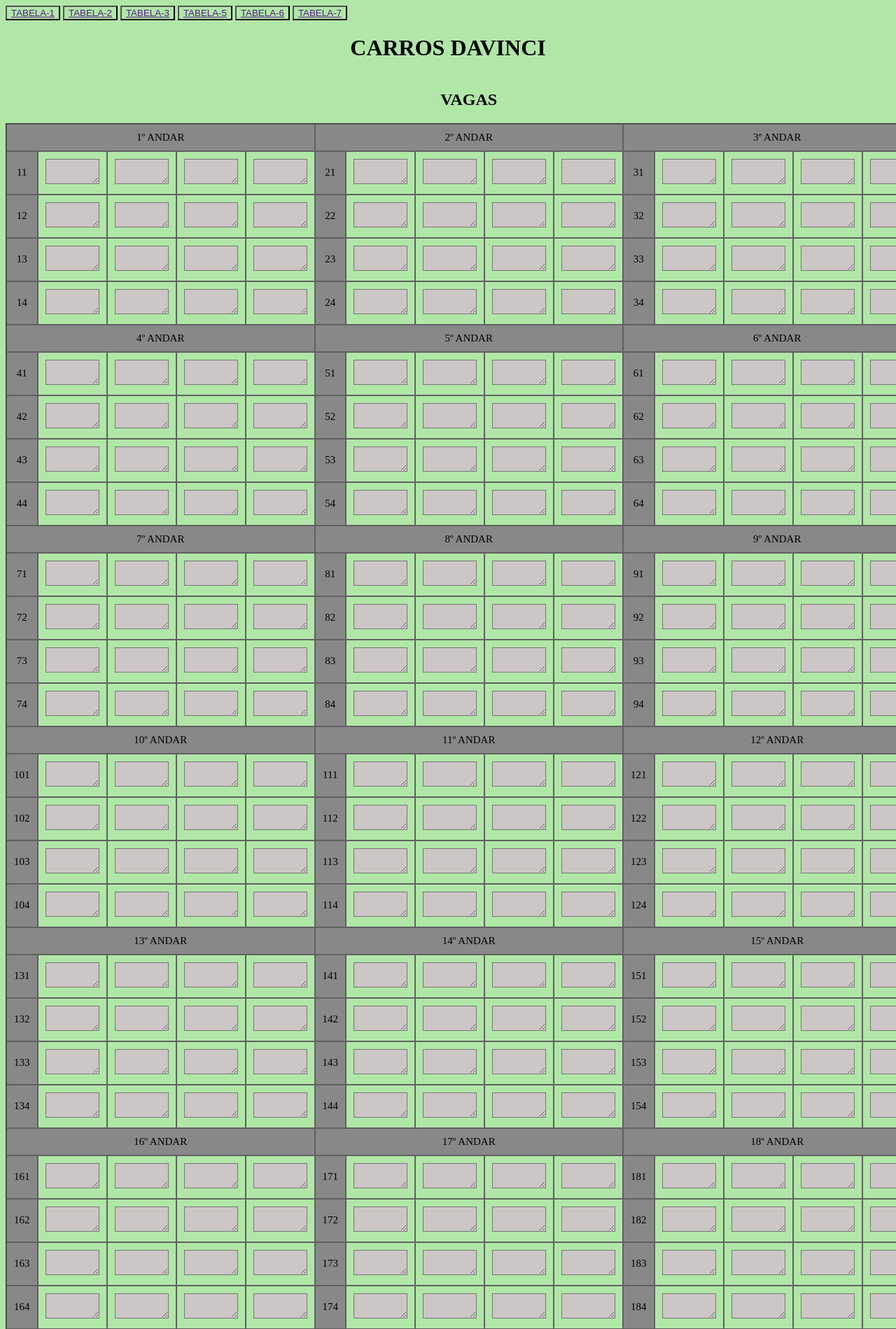
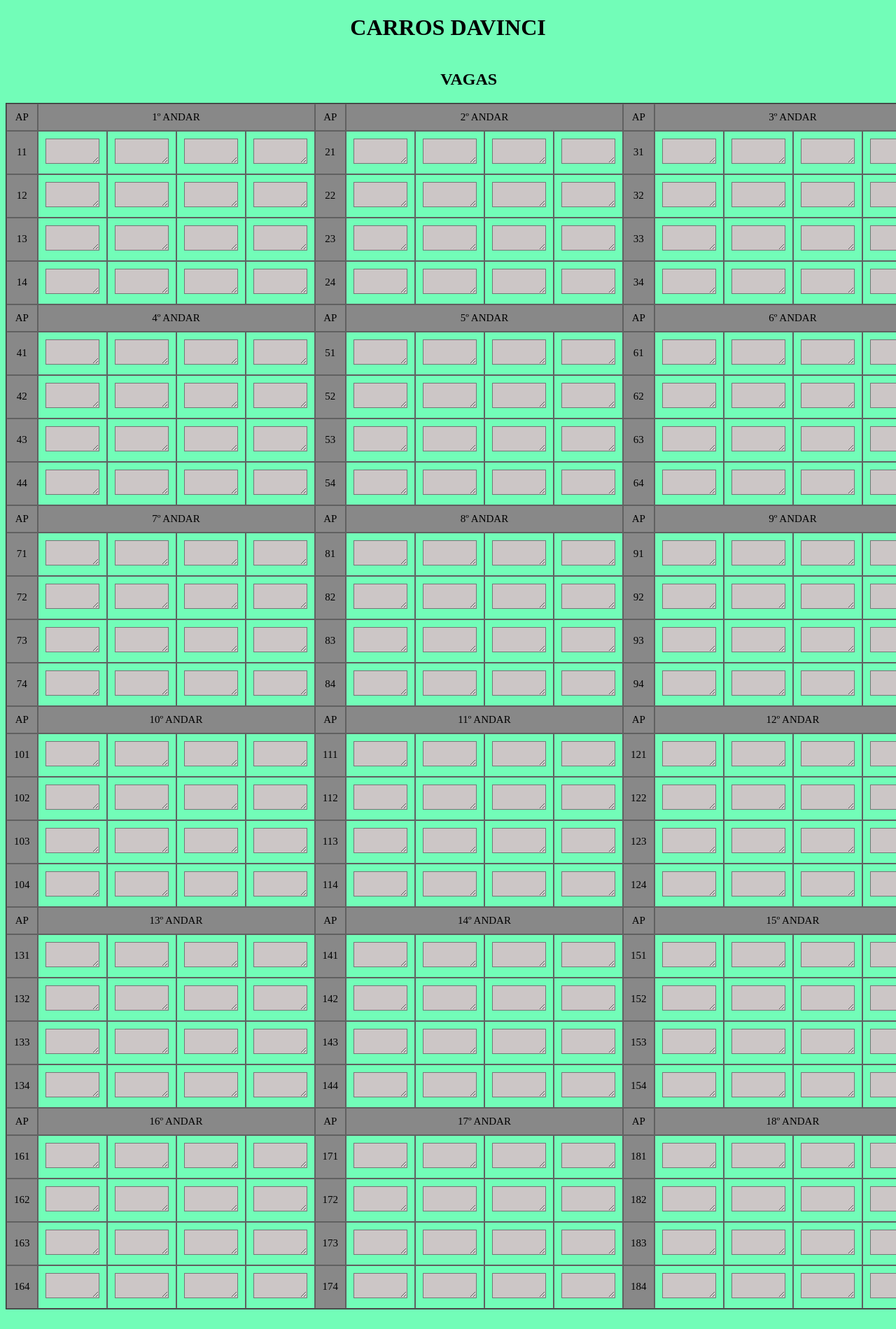
Before and after one commit to R16-1000/tabelas, a plain HTML site: page tab.html in a window 1280 px wide. Shown: the top 1899 px of the page at 70% size. Drawn offline with Linux system fonts and the light colour scheme.

```diff
--- a/tab.html
+++ b/tab.html
@@ -6,44 +6,29 @@
   <meta http-equiv="X-UA-Compatible" content="IE=edge">
   <meta name="viewport" content="width=device-width, initial-scale=1.0">
   <title>Document</title>
-  <link rel="stylesheet" href="tabe.css">
+  <link rel="stylesheet" href="tabela.css">
 </head>
 
 <body>
-
-  <div id="menu">
-    <button>
-      <li><a href="" class="cor">TABELA-1</a></li>
-    </button>
-    <button>
-      <li><a href="" class="cor">TABELA-2</a></li>
-    </button>
-    <button>
-      <li><a href="" class="cor">TABELA-3</a></li>
-    </button>
-    <button>
-      <li><a href="" class="cor">TABELA-5</a></li>
-    </button>
-    <button>
-      <li><a href="" class="cor">TABELA-6</a></li>
-    </button>
-    <button>
-      <li><a href="" class="cor">TABELA-7</a></li>
-    </button>
-  </div>
 
   <h1>CARROS DAVINCI</h1>
 
   <table id="tabelas">
     <!-- area de tabela -->
-    <caption><h2>VAGAS</h2></caption>
+    <caption>
+      <h2>VAGAS</h2>
+    </caption>
 
     <tr>
-      <td colspan="5" class="andar">1º ANDAR</td>
-      <td colspan="5" class="andar">2º ANDAR</td>
-      <td colspan="5" class="andar">3º ANDAR</td>
+      <td colspan="1" class="ap">AP</td>
+      <td colspan="4" class="andar">1º ANDAR</td>
+      <td colspan="1" class="ap">AP</td>
+      <td colspan="4" class="andar">2º ANDAR</td>
+      <td colspan="1" class="ap">AP</td>
+      <td colspan="4" class="andar">3º ANDAR</td>
     </tr>
     <tr>
+
       <td class="ap">11</td>
       <td><textarea name="" id="" cols="7" rows="2"></textarea></td>
       <td><textarea name="" id="" cols="7" rows="2"></textarea></td>
@@ -112,9 +97,12 @@
       <td><textarea name="" id="" cols="7" rows="2"></textarea></td>
     </tr>
     <tr>
-      <td colspan="5" class="andar">4º ANDAR</td>
-      <td colspan="5" class="andar">5º ANDAR</td>
-      <td colspan="5" class="andar">6º ANDAR</td>
+      <td colspan="1" class="ap">AP</td>
+      <td colspan="4" class="andar">4º ANDAR</td>
+      <td colspan="1" class="ap">AP</td>
+      <td colspan="4" class="andar">5º ANDAR</td>
+      <td colspan="1" class="ap">AP</td>
+      <td colspan="4" class="andar">6º ANDAR</td>
     </tr>
     <tr>
       <td class="ap">41</td>
@@ -185,9 +173,12 @@
       <td><textarea name="" id="" cols="7" rows="2"></textarea></td>
     </tr>
     <tr>
-      <td colspan="5" class="andar">7º ANDAR</td>
-      <td colspan="5" class="andar">8º ANDAR</td>
-      <td colspan="5" class="andar">9º ANDAR</td>
+      <td colspan="1" class="ap">AP</td>
+      <td colspan="4" class="andar">7º ANDAR</td>
+      <td colspan="1" class="ap">AP</td>
+      <td colspan="4" class="andar">8º ANDAR</td>
+      <td colspan="1" class="ap">AP</td>
+      <td colspan="4" class="andar">9º ANDAR</td>
     </tr>
     <tr>
       <td class="ap">71</td>
@@ -258,9 +249,12 @@
       <td><textarea name="" id="" cols="7" rows="2"></textarea></td>
     </tr>
     <tr>
-      <td colspan="5" class="andar">10º ANDAR</td>
-      <td colspan="5" class="andar">11º ANDAR</td>
-      <td colspan="5" class="andar">12º ANDAR</td>
+      <td colspan="1" class="ap">AP</td>
+      <td colspan="4" class="andar">10º ANDAR</td>
+      <td colspan="1" class="ap">AP</td>
+      <td colspan="4" class="andar">11º ANDAR</td>
+      <td colspan="1" class="ap">AP</td>
+      <td colspan="4" class="andar">12º ANDAR</td>
     </tr>
     <tr>
       <td class="ap">101</td>
@@ -331,9 +325,12 @@
       <td><textarea name="" id="" cols="7" rows="2"></textarea></td>
     </tr>
     <tr>
-      <td colspan="5" class="andar">13º ANDAR</td>
-      <td colspan="5" class="andar">14º ANDAR</td>
-      <td colspan="5" class="andar">15º ANDAR</td>
+      <td colspan="1" class="ap">AP</td>
+      <td colspan="4" class="andar">13º ANDAR</td>
+      <td colspan="1" class="ap">AP</td>
+      <td colspan="4" class="andar">14º ANDAR</td>
+      <td colspan="1" class="ap">AP</td>
+      <td colspan="4" class="andar">15º ANDAR</td>
     </tr>
     <tr>
       <td class="ap">131</td>
@@ -404,9 +401,12 @@
       <td><textarea name="" id="" cols="7" rows="2"></textarea></td>
     </tr>
     <tr>
-      <td colspan="5" class="andar">16º ANDAR</td>
-      <td colspan="5" class="andar">17º ANDAR</td>
-      <td colspan="5" class="andar">18º ANDAR</td>
+      <td colspan="1" class="ap">AP</td>
+      <td colspan="4" class="andar">16º ANDAR</td>
+      <td colspan="1" class="ap">AP</td>
+      <td colspan="4" class="andar">17º ANDAR</td>
+      <td colspan="1" class="ap">AP</td>
+      <td colspan="4" class="andar">18º ANDAR</td>
     </tr>
     <tr>
       <td class="ap">161</td>
--- a/tabe.css
+++ b/tabela.css
@@ -1,5 +1,5 @@
 *{
-  background-color:rgb(176, 231, 167) ;
+  background-color:rgb(114, 253, 184) ;
 }
 h1{
   text-align: center;
```
Lines whose indentation alone changed are shown as unchanged.
